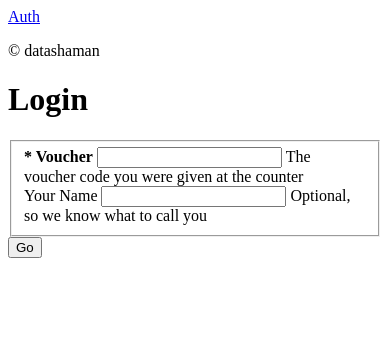
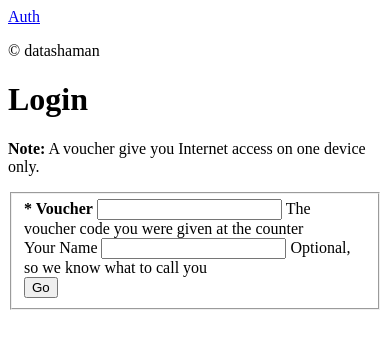
Before and after one commit to datashaman/wifidog-auth-flask, a Flask app: template app/templates/wifidog/login.html in a window 390 px wide. Shown: the top 349 px of the page. Run offline with Flask 2, Linux system fonts and the light colour scheme; the template is opened without the code that fills it: values that come from a table or form of the project are taken from there, others are empty; some libraries are stand-ins or nearby versions.

Commit message:
Fix layout of submit button, enhance description, enlarge desktop layout

```diff
--- a/app/styles/site.scss
+++ b/app/styles/site.scss
@@ -1,5 +1,5 @@
 $menu-width: 200px;
-$content-width: 1280px - $menu-width;
+$content-width: 1600px - $menu-width;
 
 * {
     box-sizing: border-box;
@@ -356,6 +356,10 @@
     .pure-table-horizontal td {
         border-bottom: none;
     }
+
+    .pure-button-primary {
+        width: 100%;
+    }
 }
 
 .actions-collection {
--- a/app/templates/wifidog/login.html
+++ b/app/templates/wifidog/login.html
@@ -9,6 +9,8 @@
 </div>
 
 <div class="content">
+    <p><strong>Note:</strong> A voucher give you Internet access on one device only.</p>
+
     <form method="post" action="{{ url_for('.wifidog_login') }}" class="pure-form pure-form-aligned">
         {{ form.csrf_token }}
         {{ form.gw_address | safe }}
@@ -20,9 +22,10 @@
         <fieldset>
             {{ render_group(form.voucher, required=True) }}
             {{ render_group(form.name) }}
+            <div class="pure-controls">
+                <button type="submit" class="pure-button pure-button-primary">Go</button>
+            </div>
         </fieldset>
-
-        <button type="submit" class="pure-input-1 pure-button pure-button-primary">Go</button>
     </form>
 </div>
 {% endblock %}
```
